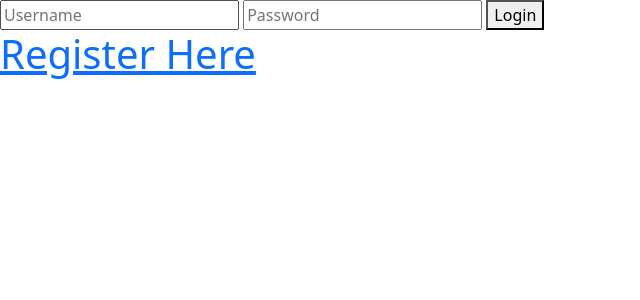
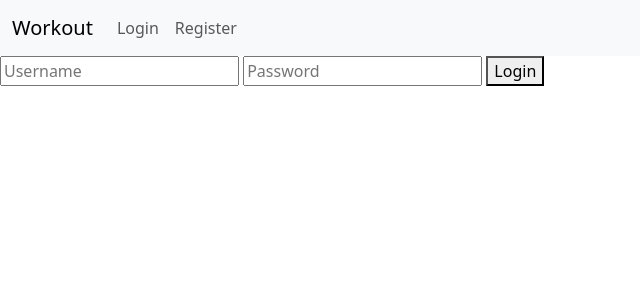
Before and after one commit to Azfar-Sphere/Workout-Log, a Flask app: page /login in a window 1280 px wide. Shown: the top 300 px of the page, without its empty margins (0-640 px from the left). Run offline with Flask 3, Linux system fonts and the light colour scheme.

Commit message:
Added navbar

```diff
--- a/webapp/templates/index.html
+++ b/webapp/templates/index.html
@@ -5,7 +5,5 @@ Index
 {% endblock %}
 
 {% block main %}
-    <a href="{{ url_for('auth.login') }}"><h1>Login</h1></a>
-    <a href="{{ url_for('auth.register') }}"><h1>Register</h1></a>
-    <a href="{{ url_for('auth.logout') }}"><h1>Logout</h1></a>
+<h1>Index</h1>
 {% endblock %}
--- a/webapp/templates/layout.html
+++ b/webapp/templates/layout.html
@@ -11,6 +11,25 @@
     <link rel="stylesheet" href="static/styles.css">
 </head>
 <body>
+    <nav class="navbar navbar-expand-lg bg-body-tertiary">
+  <div class="container-fluid">
+    <a class="navbar-brand" href="/">Workout</a>
+    <button class="navbar-toggler" type="button" data-bs-toggle="collapse" data-bs-target="#navbarNavAltMarkup" aria-controls="navbarNavAltMarkup" aria-expanded="false" aria-label="Toggle navigation">
+      <span class="navbar-toggler-icon"></span>
+    </button>
+    <div class="collapse navbar-collapse" id="navbarNavAltMarkup">
+      <div class="navbar-nav">
+        {% if current_user.is_authenticated %}
+        <a class="nav-link active" aria-current="page" href="/">Home</a>
+        <a class="nav-link" href="/logout" >logout</a>
+        {% else %}
+        <a class="nav-link" href="/login">Login</a>
+        <a class="nav-link" href="/register">Register</a>
+        {% endif %}
+      </div>
+    </div>
+  </div>
+</nav>
     <!-- Flashes Messages-->
     {% with messages = get_flashed_messages(with_categories=true) %}
         {% if messages %}
--- a/webapp/templates/login.html
+++ b/webapp/templates/login.html
@@ -10,5 +10,4 @@ Login
         <input name="password" placeholder="Password" is="password" type="text">
         <button type="submit">Login</button>
     </form>
-    <a href="{{ url_for('auth.register') }}"><h1>Register Here</h1></a>
 {% endblock %}
--- a/webapp/templates/register.html
+++ b/webapp/templates/register.html
@@ -11,5 +11,4 @@ Register
         <input name="conpassword" placeholder="Confirm Password" id="conpassword" type="text">
         <button type="submit">Register</button>
     </form>
-    <a href="{{ url_for('auth.login') }}"><h1>Login Here</h1></a>
 {% endblock %}
```
Also changed, not shown: 1 other file.
